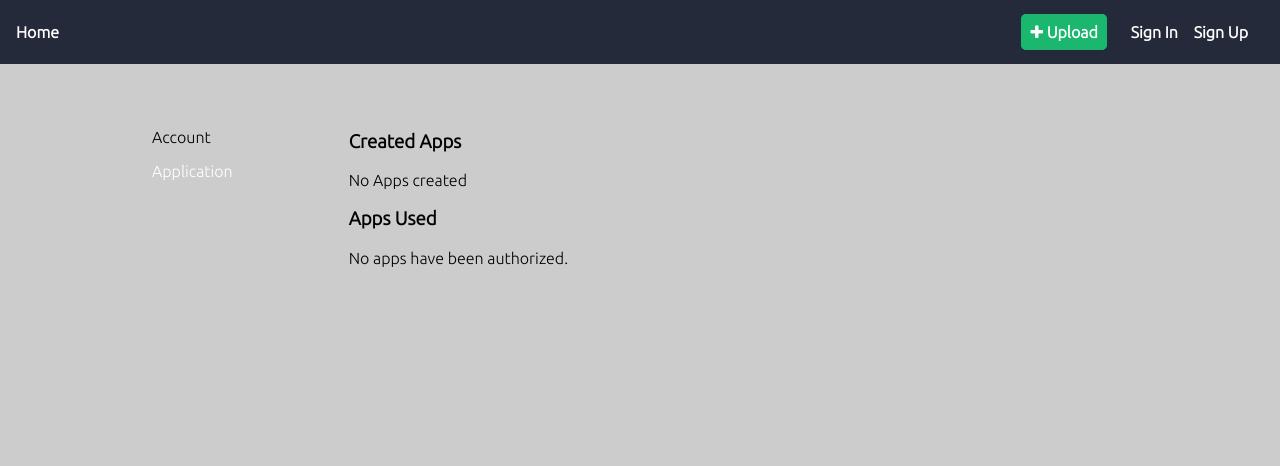
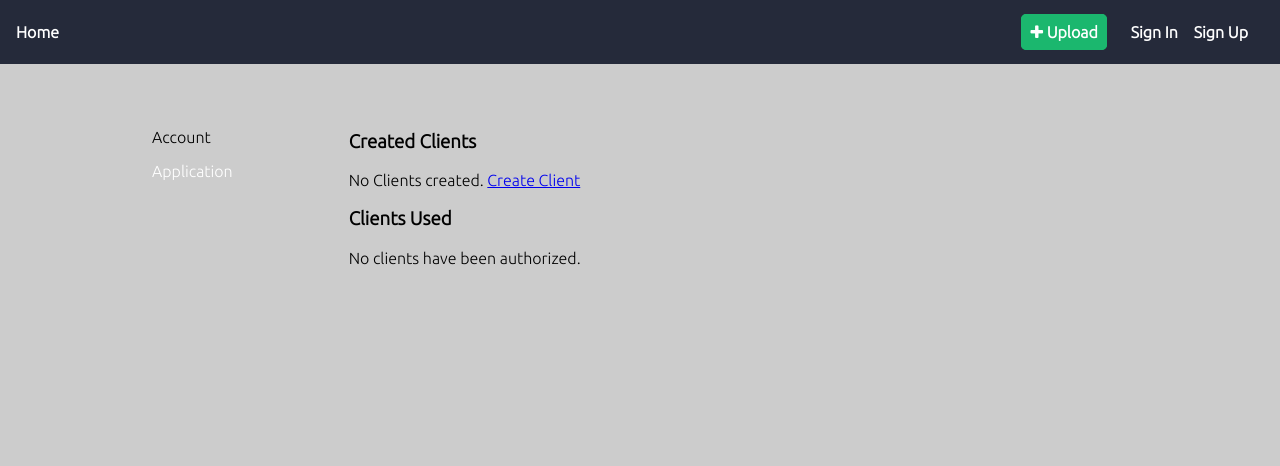
Before and after one commit to Vinmwaura/Imager, a Flask app: template apps/templates/imager/settings.html in a window 1280 px wide, after a click on "Application". Shown: the top 466 px of the page. Run offline with Flask 2, Linux system fonts and the light colour scheme; the template is opened without the code that fills it, so the values that code supplies are empty.

Commit message:
Added js code to deal with anchor links when no tab indicated, and replaced app to client

```diff
--- a/apps/templates/imager/settings.html
+++ b/apps/templates/imager/settings.html
@@ -33,7 +33,7 @@
         </div>
 
         <div class="tab" id="application">
-            <h3>Created Apps</h3>
+            <h3>Created Clients</h3>
             {% if created_clients %}
             <table class="conversion-rate-table">
                 <thead>
@@ -65,10 +65,10 @@
                 </tbody>
             </table>
             {% else %}
-            <p>No Apps created</p>
+            <p>No Clients created. <a href="{{ url_for('api.create_client') }}">Create Client</a></p>
             {% endif %}
 
-            <h3>Apps Used</h3>
+            <h3>Clients Used</h3>
             {% if clients_used %}
             <table class="conversion-rate-table">
                 <thead>
@@ -87,7 +87,7 @@
                 </tbody>
             </table>
             {% else %}
-            <p>No apps have been authorized.</p>
+            <p>No clients have been authorized.</p>
             {% endif %}
         </div>
     </div>
@@ -117,8 +117,14 @@
 
     window.onload = function(event) {
         anchor_link = window.location.href.split('#')[1];
-        elem = document.getElementById(anchor_link + '-link')
-        toggle_body(elem, anchor_link);
+        if (anchor_link == undefined) {
+            anchor_list = document.querySelector('.settings-menu>ul');
+            anchor_link = anchor_list.firstElementChild.firstElementChild.click();
+        } else {
+            elem = document.getElementById(anchor_link + '-link')
+            toggle_body(elem, anchor_link);
+        }
+
     }
 </script>
 {% endblock %}
```
